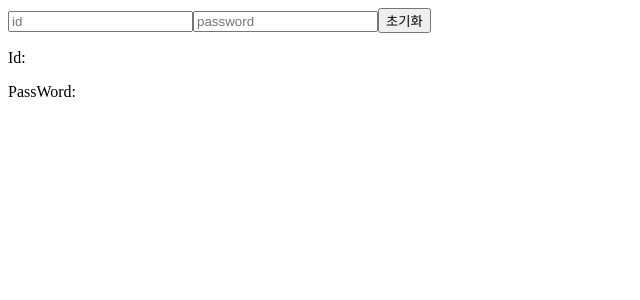
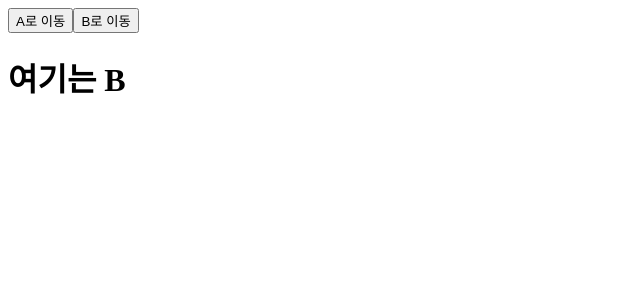
Before and after one commit to front-end-3team/MinSik, a React (Create React App) app in the folder practice/: page / in a window 1280 px wide. Shown: the top 300 px of the page, without its empty margins (0-640 px from the left). Built offline with nearby package versions, Linux system fonts and the light colour scheme.

Commit message:
Feat: useState를 통해 버튼을 누르면 해당하는 페이지로 이동
버튼에 이벤트를 주고 해당 컴포넌트를 리렌더링시키도록 구현하였습니다.

```diff
--- a/practice/src/App.js
+++ b/practice/src/App.js
@@ -1,5 +1,6 @@
 import InputTest from "./InputTest/index.js";
 import MakeList from "./makeList.js";
+import Move from "./moveTest.js/index.js";
 import Show from "./test/index.js";
 
 function App() {
@@ -7,7 +8,8 @@ function App() {
     <>
       {/* <MakeList /> */}
       {/* <Show /> */}
-      <InputTest />
+      {/* <InputTest /> */}
+      <Move />
     </>
   );
 }
--- /dev/null
+++ b/practice/src/moveTest.js/index.js
@@ -0,0 +1,21 @@
+import { useState } from "react";
+import MoveToA from "./moveToA";
+import MoveToB from "./moveToB";
+
+function Move() {
+  const [move, setMove] = useState(true);
+
+  const onMove = () => {
+    setMove((prev) => !prev);
+  };
+
+  return (
+    <>
+      <button onClick={onMove}>A로 이동</button>
+      <button onClick={onMove}>B로 이동</button>
+      <div>{move ? <MoveToB /> : <MoveToA />}</div>
+    </>
+  );
+}
+
+export default Move;
--- /dev/null
+++ b/practice/src/moveTest.js/moveToA.js
@@ -0,0 +1,9 @@
+function MoveToA() {
+  return (
+    <>
+      <h1>여기는 A</h1>
+    </>
+  );
+}
+
+export default MoveToA;
--- /dev/null
+++ b/practice/src/moveTest.js/moveToB.js
@@ -0,0 +1,9 @@
+function MoveToB() {
+  return (
+    <>
+      <h1>여기는 B</h1>
+    </>
+  );
+}
+
+export default MoveToB;
```
